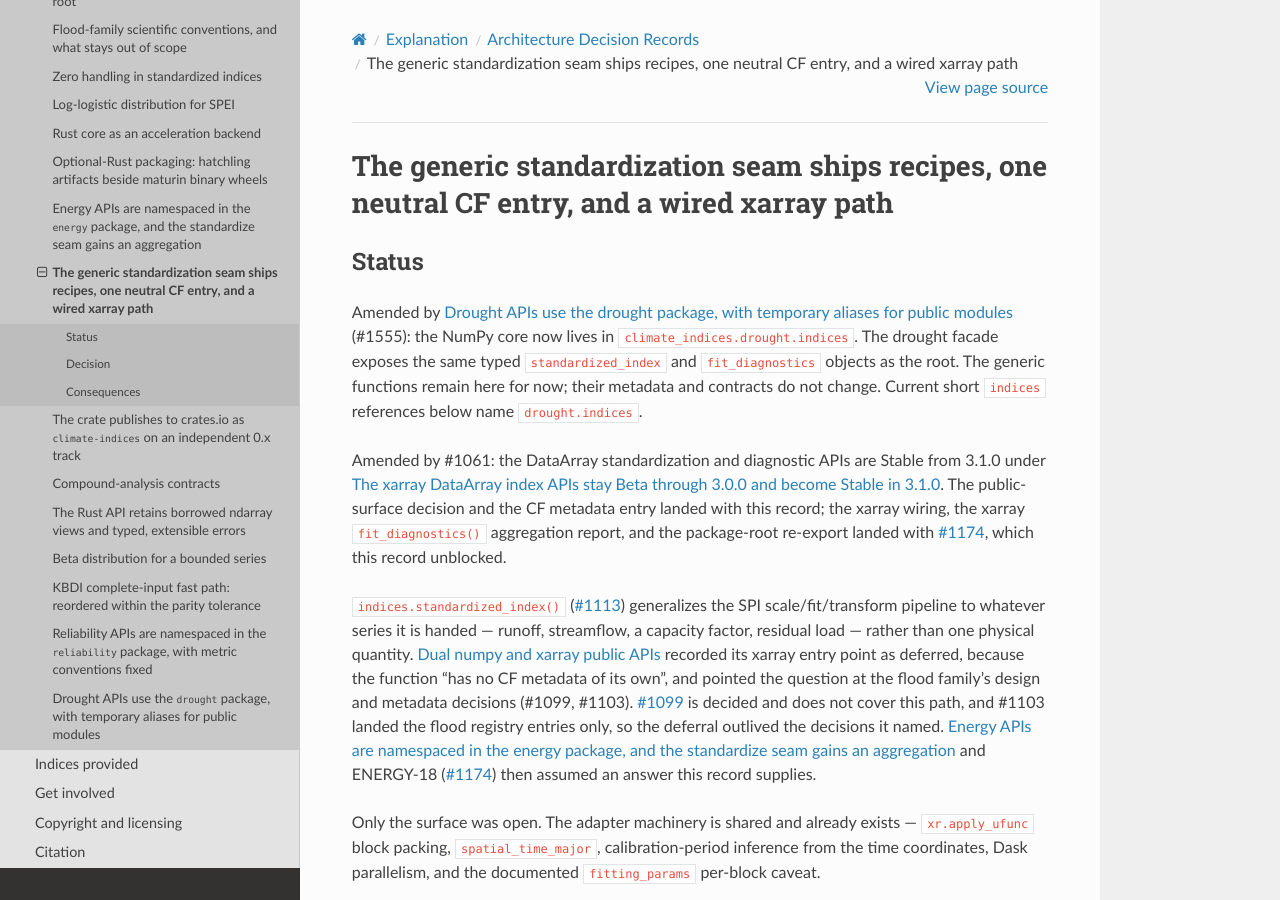
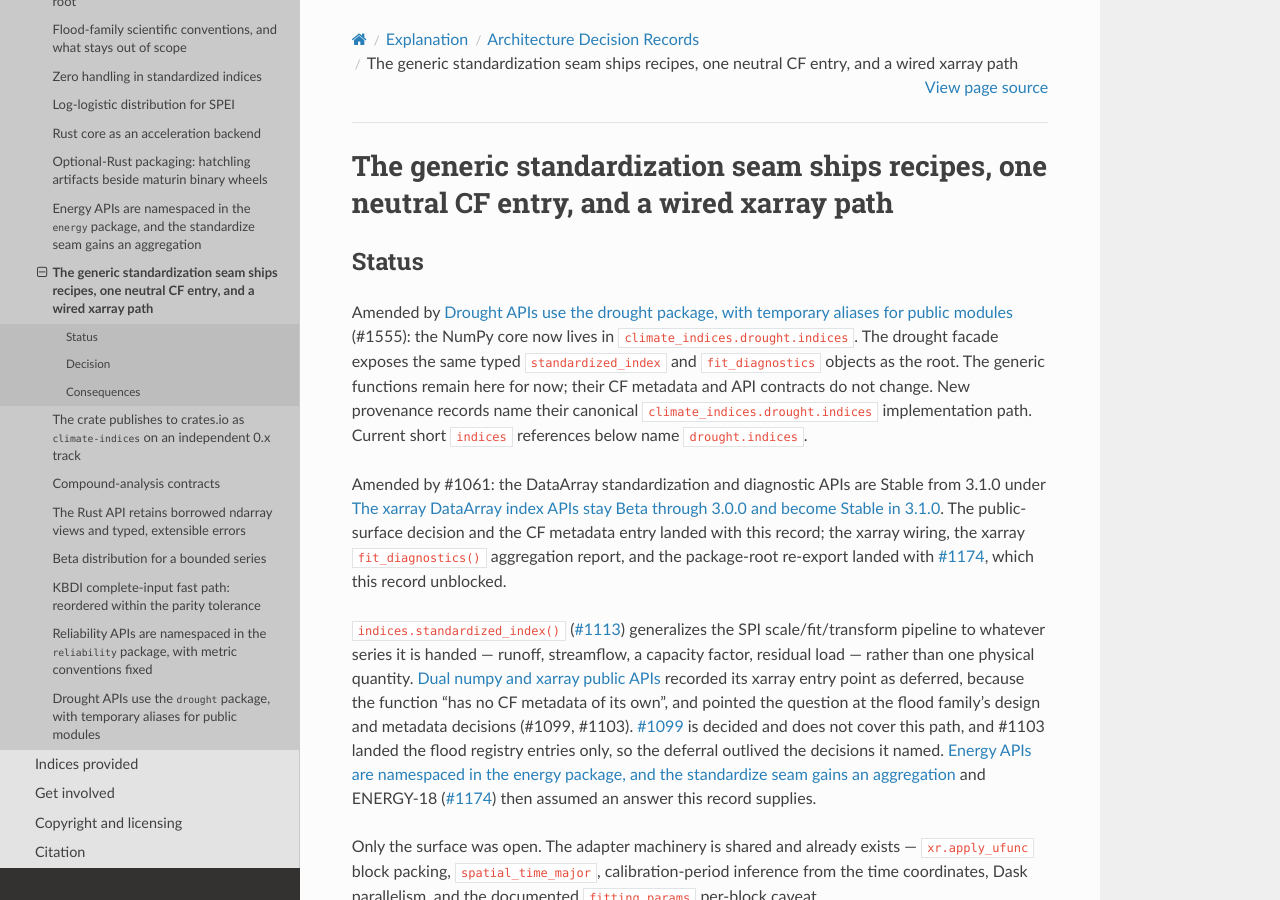
Before and after one commit to monocongo/climate_indices, a Sphinx documentation site: the page built from docs/adr/0020-standardized-index-public-surface.md, in a window 1280 px wide and 900 px high. Built offline with Sphinx 7.4.7 and the Read the Docs theme 3.1.0, drawn with Linux system fonts in a browser that asks for light colours.

Commit message:
docs(adr): address review finding — note the provenance path change in ADR-0020
The amendment said the generic functions' metadata does not change, but
new provenance records name the canonical drought.indices implementation
path. Limit the claim to CF metadata and API contracts.

Finding: PRRC_kwDOBZ3L8c8AAAABCfhc8w
Review-Anchor: https://github.com/monocongo/climate_indices/pull/1556#discussion_r4462238963

```diff
--- a/docs/adr/0020-standardized-index-public-surface.md
+++ b/docs/adr/0020-standardized-index-public-surface.md
@@ -5,7 +5,8 @@
 Amended by {doc}`0027-drought-namespace-and-module-migration` (#1555):
 the NumPy core now lives in `climate_indices.drought.indices`.
 The drought facade exposes the same typed `standardized_index` and `fit_diagnostics` objects as the root.
-The generic functions remain here for now; their metadata and contracts do not change.
+The generic functions remain here for now; their CF metadata and API contracts do not change.
+New provenance records name their canonical `climate_indices.drought.indices` implementation path.
 Current short `indices` references below name `drought.indices`.
 
 Amended by #1061: the DataArray standardization and diagnostic APIs are Stable
```
